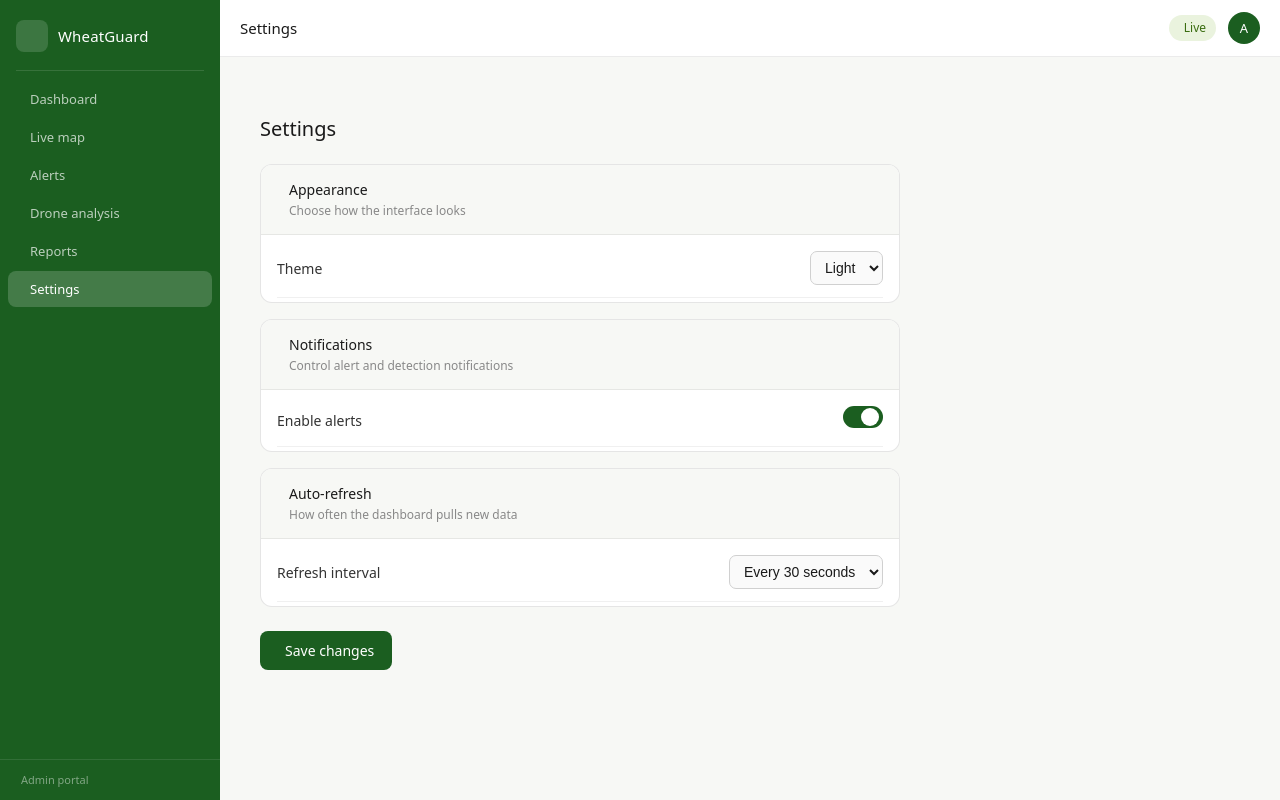
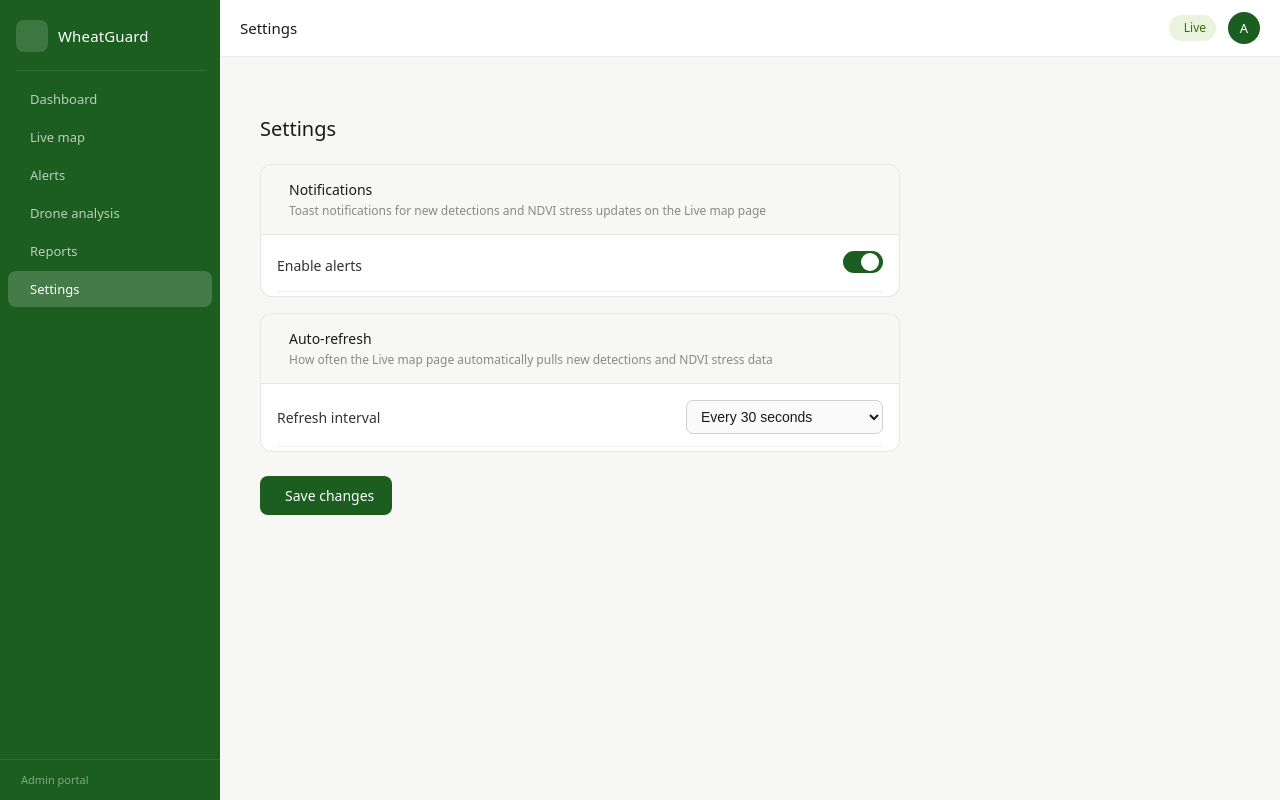
Before and after one commit to Prajwal1905/wheatguard-ai, a React app in the folder frontend-web/: page /settings in a window 1280 px wide. Built offline with nearby package versions, Linux system fonts and the light colour scheme; no server answers; sample sign-in values are in the browser's storage; the HTML template or start-up script is replaced by a standard one.

Commit message:
remove non-functional theme setting, wire up real auto-refresh and notification toggle for live map

```diff
--- a/frontend-web/src/pages/LiveMap.jsx
+++ b/frontend-web/src/pages/LiveMap.jsx
@@ -12,12 +12,19 @@ export default function LiveMap() {
   const [filters, setFilters] = useState({ severity: "All", disease: "All" });
   const [locatePoint, setLocatePoint] = useState(null);
 
+  const notificationsEnabled = () =>
+    localStorage.getItem("notifications") !== "false";
+
   useEffect(() => {
     loadAllData();
 
     socket.on("new_detection", (d) => {
-      setDetections((prev) => prev.some((x) => x.id === d.id) ? prev : [...prev, d]);
-      toast.success(`${d.disease} (${d.severity}) detected`);
+      setDetections((prev) =>
+        prev.some((x) => x.id === d.id) ? prev : [...prev, d],
+      );
+      if (notificationsEnabled()) {
+        toast.success(`${d.disease} (${d.severity}) detected`);
+      }
     });
 
     socket.on("ndvi_stress_update", (items) => {
@@ -32,8 +39,13 @@ export default function LiveMap() {
         current: s.current_ndvi,
         type: "stress",
       }));
-      setDetections((prev) => [...prev.filter((p) => p.type !== "stress"), ...newStress]);
-      toast(`NDVI stress updated — ${items.length} locations`);
+      setDetections((prev) => [
+        ...prev.filter((p) => p.type !== "stress"),
+        ...newStress,
+      ]);
+      if (notificationsEnabled()) {
+        toast(`NDVI stress updated — ${items.length} locations`);
+      }
     });
 
     return () => {
@@ -42,12 +54,33 @@ export default function LiveMap() {
     };
   }, []);
 
+  useEffect(() => {
+    let interval;
+
+    const startInterval = () => {
+      if (interval) clearInterval(interval);
+      const seconds = parseInt(localStorage.getItem("refreshRate") || "30", 10);
+      if (seconds > 0) {
+        interval = setInterval(loadAllData, seconds * 1000);
+      }
+    };
+
+    startInterval();
+    window.addEventListener("wheatguard-settings-changed", startInterval);
+
+    return () => {
+      if (interval) clearInterval(interval);
+      window.removeEventListener("wheatguard-settings-changed", startInterval);
+    };
+  }, []);
+
   const [params] = useSearchParams();
   const urlLat = params.get("lat");
   const urlLon = params.get("lon");
 
   useEffect(() => {
-    if (urlLat && urlLon) setLocatePoint({ lat: parseFloat(urlLat), lon: parseFloat(urlLon) });
+    if (urlLat && urlLon)
+      setLocatePoint({ lat: parseFloat(urlLat), lon: parseFloat(urlLon) });
   }, [urlLat, urlLon]);
 
   useEffect(() => {
@@ -56,9 +89,9 @@ export default function LiveMap() {
 
   async function loadAllData() {
     try {
-      const det    = await getMapData();
+      const det = await getMapData();
       const stress = await getNDVIStressAlerts();
-      const flds   = await getFields();
+      const flds = await getFields();
 
       const stressPoints = stress.map((s) => ({
         id: `stress-${s.id}`,
@@ -80,8 +113,10 @@ export default function LiveMap() {
   }
 
   const filtered = detections.filter((d) => {
-    const severityOk = filters.severity === "All" || d.severity === filters.severity;
-    const diseaseOk  = filters.disease  === "All" || d.disease  === filters.disease;
+    const severityOk =
+      filters.severity === "All" || d.severity === filters.severity;
+    const diseaseOk =
+      filters.disease === "All" || d.disease === filters.disease;
     return severityOk && diseaseOk;
   });
 
@@ -100,35 +135,57 @@ export default function LiveMap() {
 
       <div style={styles.controlBar}>
         <div style={styles.filterGroup}>
-          <i className="ti ti-alert-triangle" style={styles.filterIcon} aria-hidden="true" />
+          <i
+            className="ti ti-alert-triangle"
+            style={styles.filterIcon}
+            aria-hidden="true"
+          />
           <select
             value={filters.severity}
-            onChange={(e) => setFilters({ ...filters, severity: e.target.value })}
+            onChange={(e) =>
+              setFilters({ ...filters, severity: e.target.value })
+            }
             style={styles.select}
             aria-label="Filter by severity"
           >
-            {["All", "High", "Medium", "Low", "Critical", "Moderate"].map((s) => (
-              <option key={s} value={s}>{s === "All" ? "All severities" : s}</option>
-            ))}
+            {["All", "High", "Medium", "Low", "Critical", "Moderate"].map(
+              (s) => (
+                <option key={s} value={s}>
+                  {s === "All" ? "All severities" : s}
+                </option>
+              ),
+            )}
           </select>
         </div>
 
         <div style={styles.filterGroup}>
-          <i className="ti ti-virus" style={styles.filterIcon} aria-hidden="true" />
+          <i
+            className="ti ti-virus"
+            style={styles.filterIcon}
+            aria-hidden="true"
+          />
           <select
             value={filters.disease}
-            onChange={(e) => setFilters({ ...filters, disease: e.target.value })}
+            onChange={(e) =>
+              setFilters({ ...filters, disease: e.target.value })
+            }
             style={styles.select}
             aria-label="Filter by disease"
           >
             {uniqueDiseases.map((d) => (
-              <option key={d} value={d}>{d === "All" ? "All diseases" : d}</option>
+              <option key={d} value={d}>
+                {d === "All" ? "All diseases" : d}
+              </option>
             ))}
           </select>
         </div>
 
         <button onClick={loadAllData} style={styles.btnGhost}>
-          <i className="ti ti-refresh" style={{ fontSize: 14 }} aria-hidden="true" />
+          <i
+            className="ti ti-refresh"
+            style={{ fontSize: 14 }}
+            aria-hidden="true"
+          />
           Refresh
         </button>
       </div>
--- a/frontend-web/src/pages/Settings.jsx
+++ b/frontend-web/src/pages/Settings.jsx
@@ -2,20 +2,19 @@ import React, { useState, useEffect } from "react";
 import toast from "react-hot-toast";
 
 export default function Settings() {
-  const [theme, setTheme] = useState("light");
   const [notifications, setNotifications] = useState(true);
   const [refreshRate, setRefreshRate] = useState("30");
 
   useEffect(() => {
-    setTheme(localStorage.getItem("theme") || "light");
     setNotifications(localStorage.getItem("notifications") !== "false");
     setRefreshRate(localStorage.getItem("refreshRate") || "30");
   }, []);
 
   const handleSave = () => {
-    localStorage.setItem("theme", theme);
     localStorage.setItem("notifications", String(notifications));
     localStorage.setItem("refreshRate", refreshRate);
+
+    window.dispatchEvent(new Event("wheatguard-settings-changed"));
     toast.success("Settings saved");
   };
 
@@ -24,27 +23,9 @@ export default function Settings() {
       <h1 style={styles.title}>Settings</h1>
 
       <Section
-        icon="ti-moon"
-        heading="Appearance"
-        description="Choose how the interface looks"
-      >
-        <SettingRow label="Theme">
-          <select
-            value={theme}
-            onChange={(e) => setTheme(e.target.value)}
-            style={styles.select}
-            aria-label="Theme"
-          >
-            <option value="light">Light</option>
-            <option value="dark">Dark</option>
-          </select>
-        </SettingRow>
-      </Section>
-
-      <Section
         icon="ti-bell"
         heading="Notifications"
-        description="Control alert and detection notifications"
+        description="Toast notifications for new detections and NDVI stress updates on the Live map page"
       >
         <SettingRow label="Enable alerts">
           <Toggle
@@ -58,7 +39,7 @@ export default function Settings() {
       <Section
         icon="ti-refresh"
         heading="Auto-refresh"
-        description="How often the dashboard pulls new data"
+        description="How often the Live map page automatically pulls new detections and NDVI stress data"
       >
         <SettingRow label="Refresh interval">
           <select
@@ -71,6 +52,7 @@ export default function Settings() {
             <option value="30">Every 30 seconds</option>
             <option value="60">Every 1 minute</option>
             <option value="300">Every 5 minutes</option>
+            <option value="0">Off (manual refresh only)</option>
           </select>
         </SettingRow>
       </Section>
```
